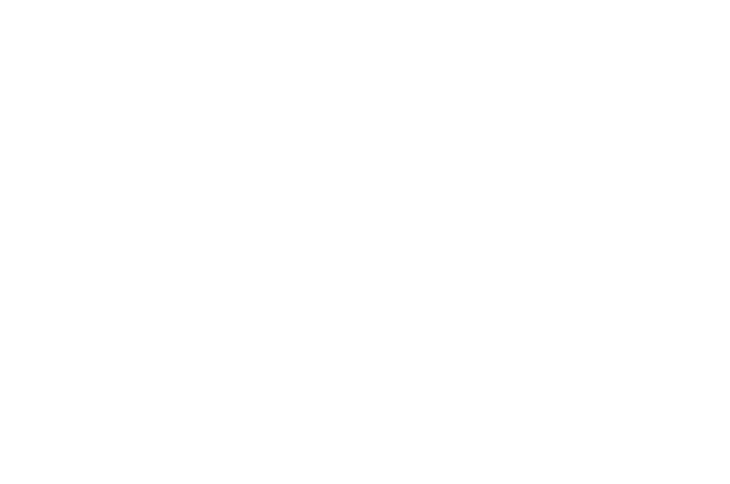
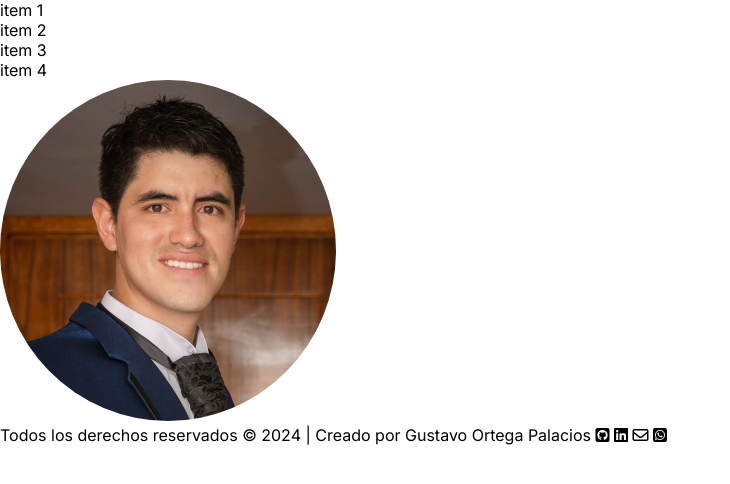
Before and after one commit to gortega1211/gortega1211.github.io, a plain HTML site: page index.html in a window 1280 px wide. Shown: the whole page, without its empty margins (0-730 px from the left). Drawn offline with Linux system fonts and the light colour scheme.

Commit message:
[FEAT] Agregando css básico, favicon y foto perfil

```diff
--- a/assets/css/styles.css
+++ b/assets/css/styles.css
@@ -0,0 +1,10 @@
+* {
+    margin: 0;
+    padding: 0;
+    border: 0;
+    font-family: "Inter", sans-serif;
+}
+
+.profile_photo {
+    border-radius: 50%;
+}
--- a/index.html
+++ b/index.html
@@ -1,11 +1,48 @@
 <!DOCTYPE html>
-<html lang="en">
+<html lang="es">
 <head>
     <meta charset="UTF-8">
+    <meta name="title" content="Gustavo Ortega Palacios">
+    <meta name="author" content="Gustavo Ortega Palacios">
+    <meta name="description" content="Back-End Developer | Odoo | Teacher">
+    <link rel="canonical" href="https://gortega1211.github.io/">
+    <meta name="keywords" content="Portafolio, Back-End Developer, Odoo">
     <meta name="viewport" content="width=device-width, initial-scale=1.0">
-    <title>Document</title>
+    <title>Gustavo Ortega Palacios</title>
+    <script src="https://kit.fontawesome.com/23ebfe2b93.js" crossorigin="anonymous"></script>
+    <link rel="preconnect" href="https://fonts.googleapis.com">
+    <link rel="preconnect" href="https://fonts.gstatic.com" crossorigin>
+    <link href="https://fonts.googleapis.com/css2?family=Inter:ital,opsz,wght@0,14..32,100..900;1,14..32,100..900&display=swap" rel="stylesheet">
+    <link rel="apple-touch-icon" sizes="180x180" href="./assets/img/apple-touch-icon.png">
+    <link rel="icon" type="image/png" sizes="32x32" href="./assets/img/favicon-32x32.png">
+    <link rel="icon" type="image/png" sizes="16x16" href="./assets/img/favicon-16x16.png">
+    <link rel="icon" type="image/ico" href="./assets/img/favicon.ico">
+    <link rel="manifest" href="/site.webmanifest">
+    <link rel="stylesheet" href="./assets/css/styles.css">
 </head>
 <body>
-
+    <header>
+        <nav>
+            <ul>
+                <li>item 1</li>
+                <li>item 2</li>
+                <li>item 3</li>
+                <li>item 4</li>
+            </ul>
+        </nav>
+    </header>
+    <main>
+        <section>
+            <img class="profile_photo" src="./assets/img/profile.png" alt="Foto dce Perfil Gustavo Ortega Palacios" />
+        </section>
+    </main>
+    <footer>
+        Todos los derechos reservados © 2024 | Creado por Gustavo Ortega Palacios
+        <i class="fa-brands fa-square-github"></i>
+        <i class="fa-brands fa-linkedin"></i>
+        <i class="fa-regular fa-envelope"></i>
+        <i class="fa-brands fa-square-whatsapp"></i>
+    </footer>
+    <script src="./assets/js/scripts.js"></script>
 </body>
 </html>
```
Also changed, not shown: assets/img/about.txt (added), assets/img/android-chrome-192x192.png (added), assets/img/android-chrome-512x512.png (added), assets/img/apple-touch-icon.png (added), assets/img/favicon-16x16.png (added), assets/img/favicon-32x32.png (added), assets/img/favicon.ico (added), assets/img/profile.png (added), assets/img/site.webmanifest (added).
